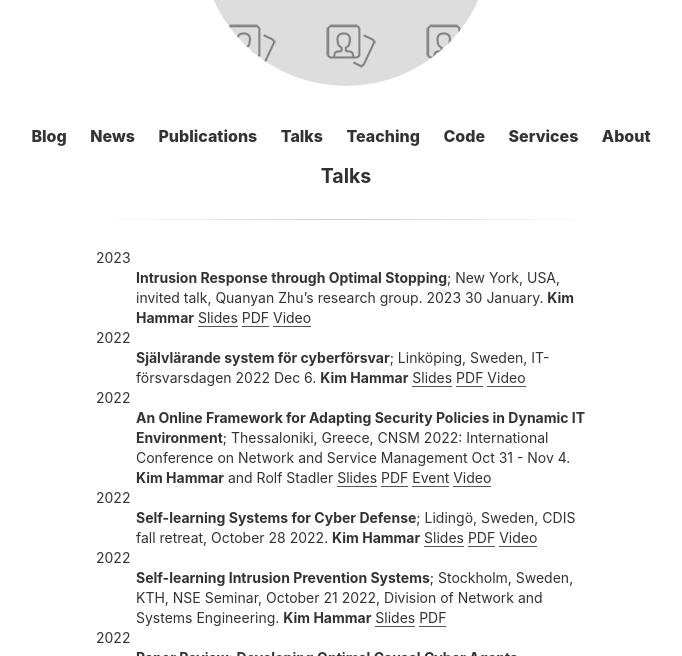
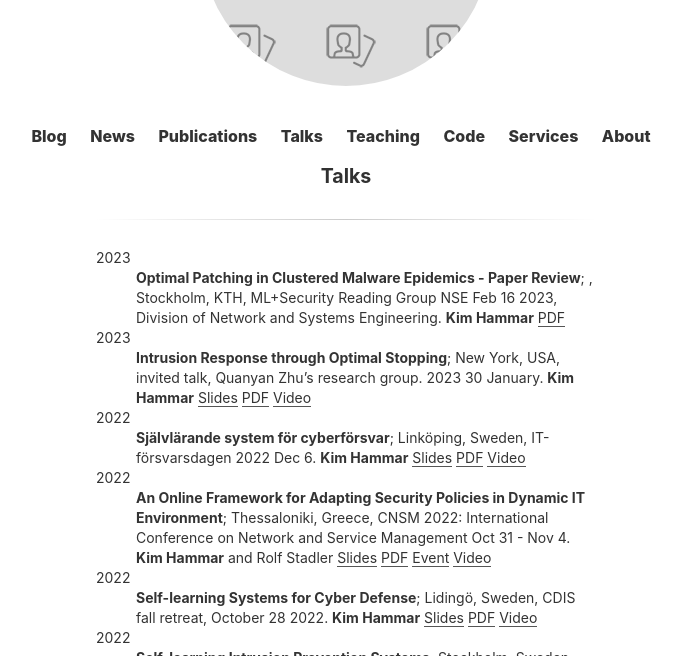
Before and after one commit to Limmen/Limmen.github.io, a Jekyll site: the page built from talks.md, in a window 1280 px wide and 900 px high, cut to the strip 244-900 px from the top of the window. Shown: the whole strip, without its empty margins (294-976 px from the left). Built offline with Jekyll 4.4.1, drawn with Linux system fonts in a browser that asks for light colours.

Commit message:
add talk

```diff
--- a/talks.md
+++ b/talks.md
@@ -2,6 +2,11 @@
 layout: page
 title: Talks
 ---
+
+2023
+:   **Optimal Patching in Clustered Malware Epidemics - Paper Review**; , Stockholm, KTH, ML+Security Reading Group NSE Feb 16 2023, Division of Network and Systems Engineering.
+    **Kim Hammar**
+	[PDF](/assets/slides/MLSec_readinggroup_16_Feb_2023_Hammar.pdf)
 
 2023
 :   **Intrusion Response through Optimal Stopping**; New York, USA, invited talk, Quanyan Zhu's research group. 2023 30 January.
```
Also changed, not shown: 1 other file.
